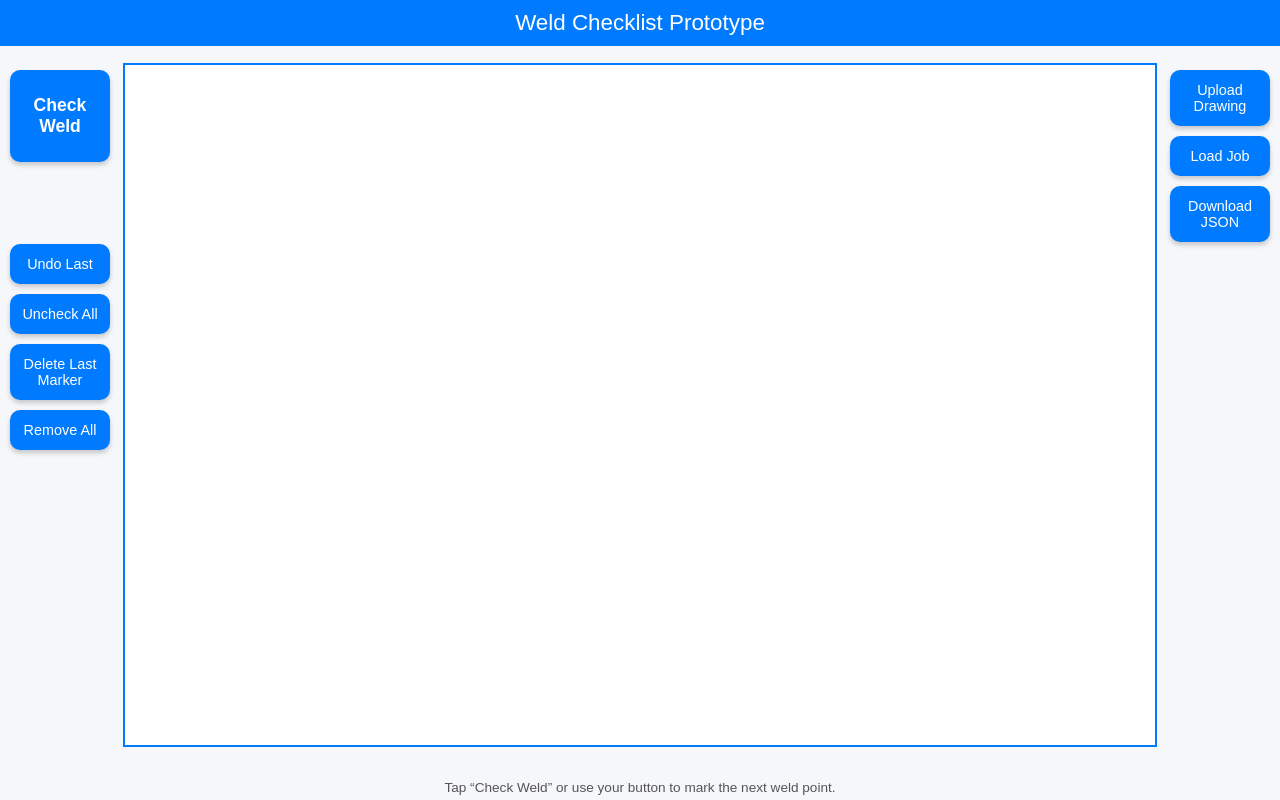
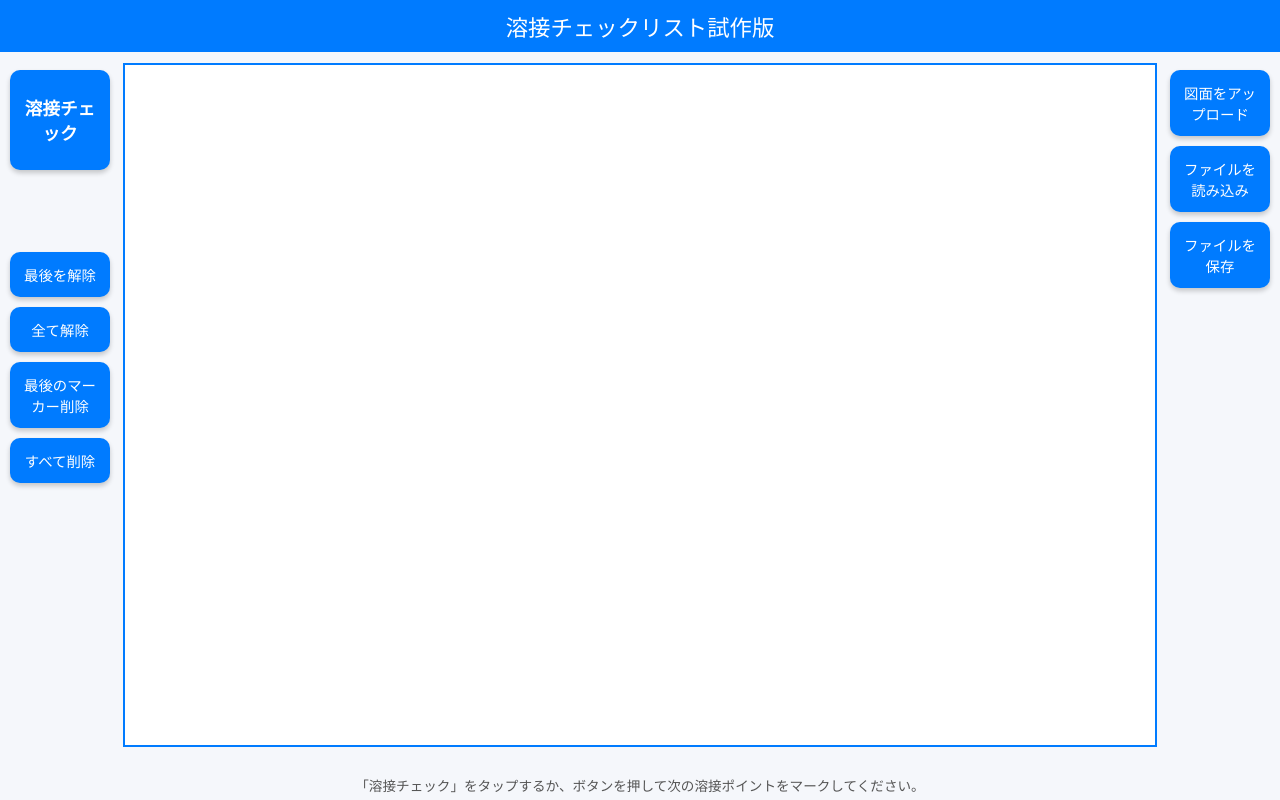
Before and after one commit to markjosephdsgatdula-dotcom/testapp, a plain HTML site: page index.html in a window 1280 px wide. Drawn offline with Linux system fonts and the light colour scheme.

Commit message:
Replace English text with Japanese in index.html

```diff
--- a/index.html
+++ b/index.html
@@ -87,22 +87,22 @@ color: #555;
 </style>
 
 </head>
-<body><header>Weld Checklist Prototype</header><!-- Left Panel Buttons --><div id="leftPanel" class="side-panel">
-  <button id="checkWeld" onclick="markNext()" style="margin-bottom: 72px;">Check Weld</button>
-  <button onclick="undoLast()">Undo Last</button>
-  <button onclick="uncheckAll()">Uncheck All</button>
-  <button onclick="deleteLastMarker()">Delete Last Marker</button>
-  <button onclick="removeAll()">Remove All</button>
+<body><header>溶接チェックリスト試作版</header><!-- Left Panel Buttons --><div id="leftPanel" class="side-panel">
+  <button id="checkWeld" onclick="markNext()" style="margin-bottom: 72px;">溶接チェック</button>
+  <button onclick="undoLast()">最後を解除</button>
+  <button onclick="uncheckAll()">全て解除</button>
+  <button onclick="deleteLastMarker()">最後のマーカー削除</button>
+  <button onclick="removeAll()">すべて削除</button>
 </div><!-- Right Panel Buttons --><div id="rightPanel" class="side-panel">
-  <button onclick="uploadImage()">Upload Drawing</button>
-  <button onclick="loadJSON()">Load Job</button>
-  <button onclick="downloadJSON()">Download JSON</button>
+  <button onclick="uploadImage()">図面をアップロード</button>
+  <button onclick="loadJSON()">ファイルを読み込み</button>
+  <button onclick="downloadJSON()">ファイルを保存</button>
 </div><!-- Canvas Area --><div id="canvasContainer">
   <canvas id="drawingCanvas"></canvas>
   <audio id="clickSound" src="weldBeep.mp3" preload="auto"></audio>
   <audio id="completeSound" src="doneBeep.mp3" preload="auto"></audio>
 
-</div><footer>Tap “Check Weld” or use your button to mark the next weld point.</footer><script>
+</div><footer>「溶接チェック」をタップするか、ボタンを押して次の溶接ポイントをマークしてください。</footer><script>
   const canvas = document.getElementById('drawingCanvas');
   const ctx = canvas.getContext('2d');
   const clickSound = document.getElementById("clickSound");
@@ -181,7 +181,7 @@ function markNext() {
 
       // Show message
       const message = document.createElement('div');
-      message.textContent = "✅ All welds are completed!";
+      message.textContent = "✅ 全ての溶接が完了しました！";
       message.style.position = "fixed";
       message.style.top = "50%";
       message.style.left = "50%";
```
